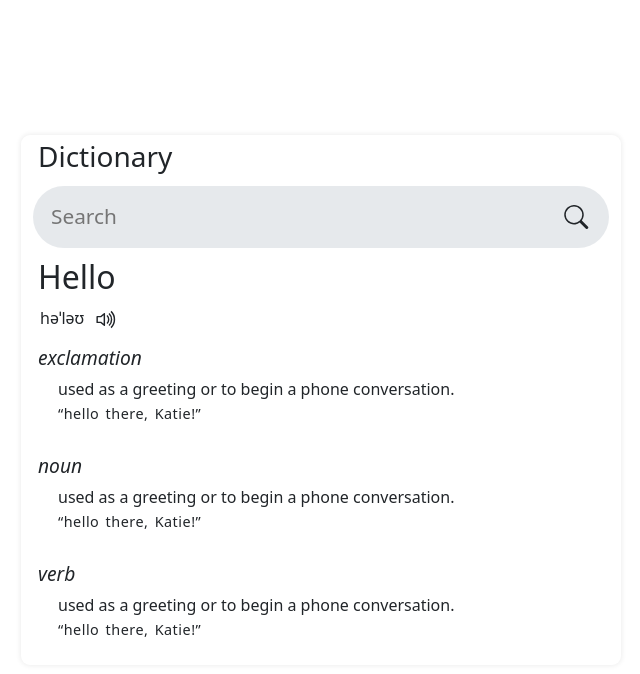
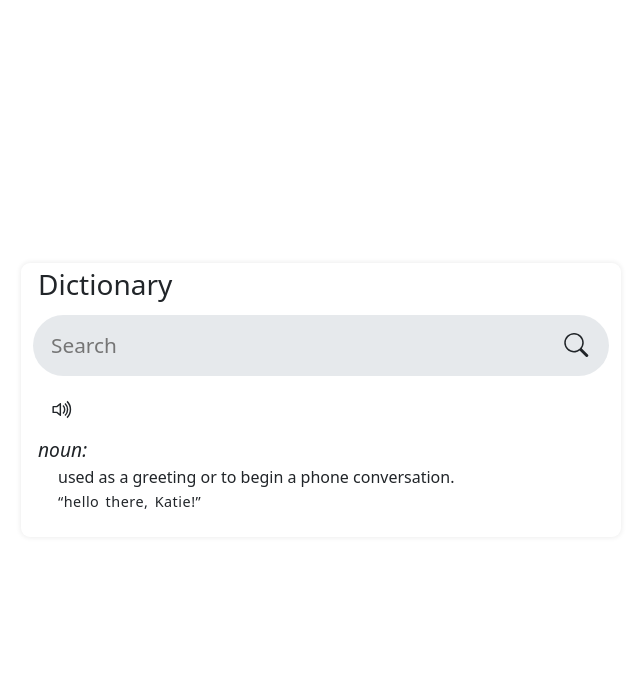
Before and after one commit to Arceus-sj/API-101, a website: page Dictionary_App/index.html in a window 1280 px wide. Shown: the whole page, without its empty margins (319-959 px from the left). Drawn offline with nearby package versions, Linux system fonts and the light colour scheme.

Commit message:
updated index.html

```diff
--- a/Dictionary_App/index.html
+++ b/Dictionary_App/index.html
@@ -142,9 +142,10 @@
                 <path d="M11.742 10.344a6.5 6.5 0 1 0-1.397 1.398h-.001c.03.04.062.078.098.115l3.85 3.85a1 1 0 0 0 1.415-1.414l-3.85-3.85a1.007 1.007 0 0 0-.115-.1zM12 6.5a5.5 5.5 0 1 1-11 0 5.5 5.5 0 0 1 11 0z"/>
             </svg>
         </div>
+        <div class="display">
             <div class="head">
-            <h2>Hello</h2>
-            <span class="adj">həˈləʊ</span>
+                <h2 class="word"></h2>
+                <span class="adj"></span>
                 <div class="speak-btn">
                     <svg xmlns="http://www.w3.org/2000/svg" width="16" height="16" fill="currentColor" class="bi bi-volume-up" viewBox="0 0 16 16">
                         <path d="M11.536 14.01A8.473 8.473 0 0 0 14.026 8a8.473 8.473 0 0 0-2.49-6.01l-.708.707A7.476 7.476 0 0 1 13.025 8c0 2.071-.84 3.946-2.197 5.303l.708.707z"/>
@@ -155,11 +156,11 @@
 
             </div>
             <div class="data" id="data-1">
-            <h4 class="name">exclamation</h4>
+                <span class="name">noun:</span>
                 <p class="defination">used as a greeting or to begin a phone conversation.
                 <br><span class="example"><q>hello there, Katie!</q></span></p>
             </div>
-        <div class="data" id="data-2">
+            <!-- <div class="data" id="data-2">
                 <h4 class="name">noun</h4>
                 <p class="defination">used as a greeting or to begin a phone conversation.
                 <br><span class="example"><q>hello there, Katie!</q></span></p>
@@ -168,7 +169,9 @@
                 <h4 class="name">verb</h4>
                 <p class="defination">used as a greeting or to begin a phone conversation.
                 <br><span class="example"><q>hello there, Katie!</q></span></p>
+            </div> -->
         </div>
+
     </div>
 </body>
 <script src="./script.js" defer></script>
```
Lines whose indentation alone changed are shown as unchanged.
